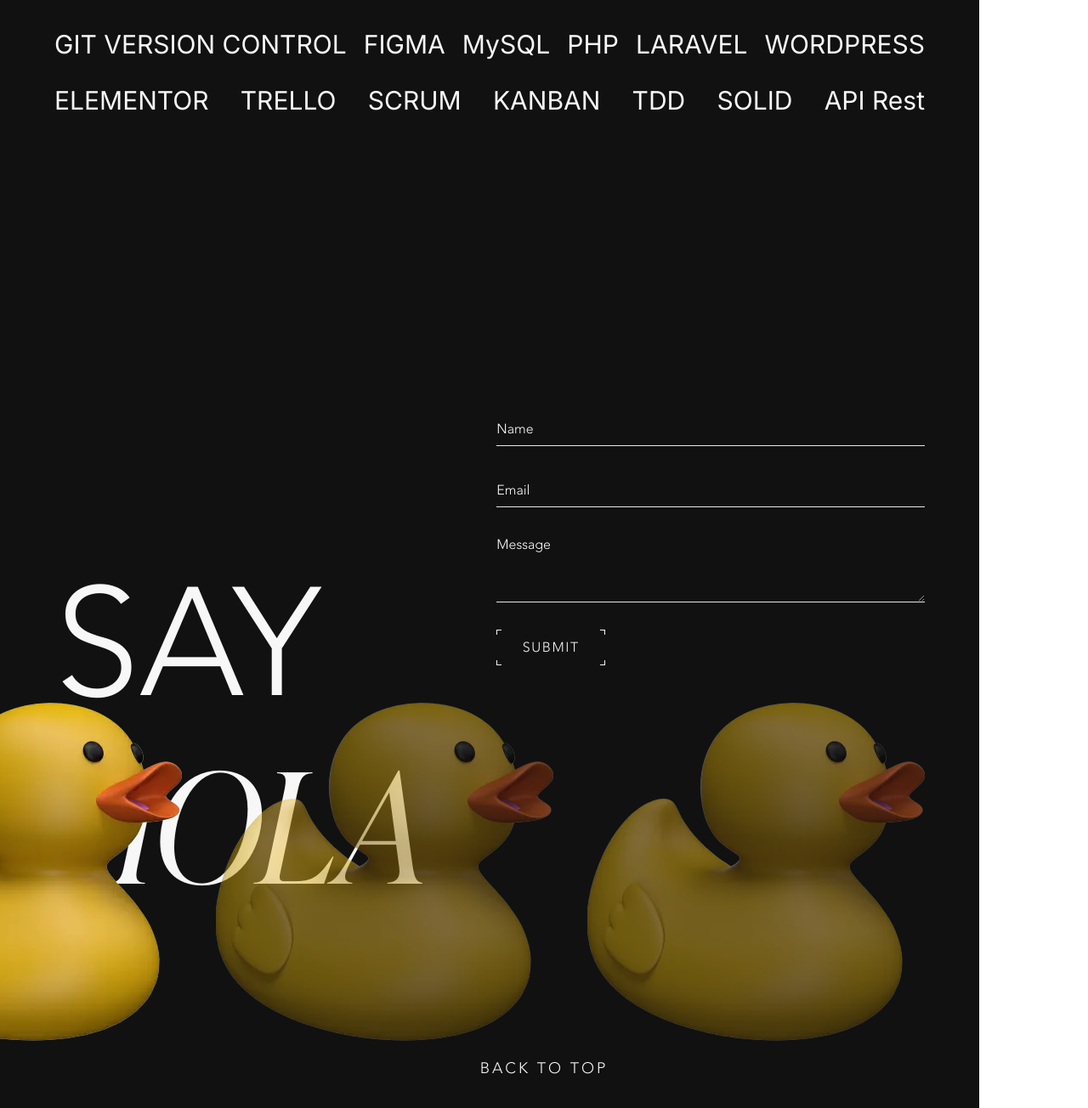
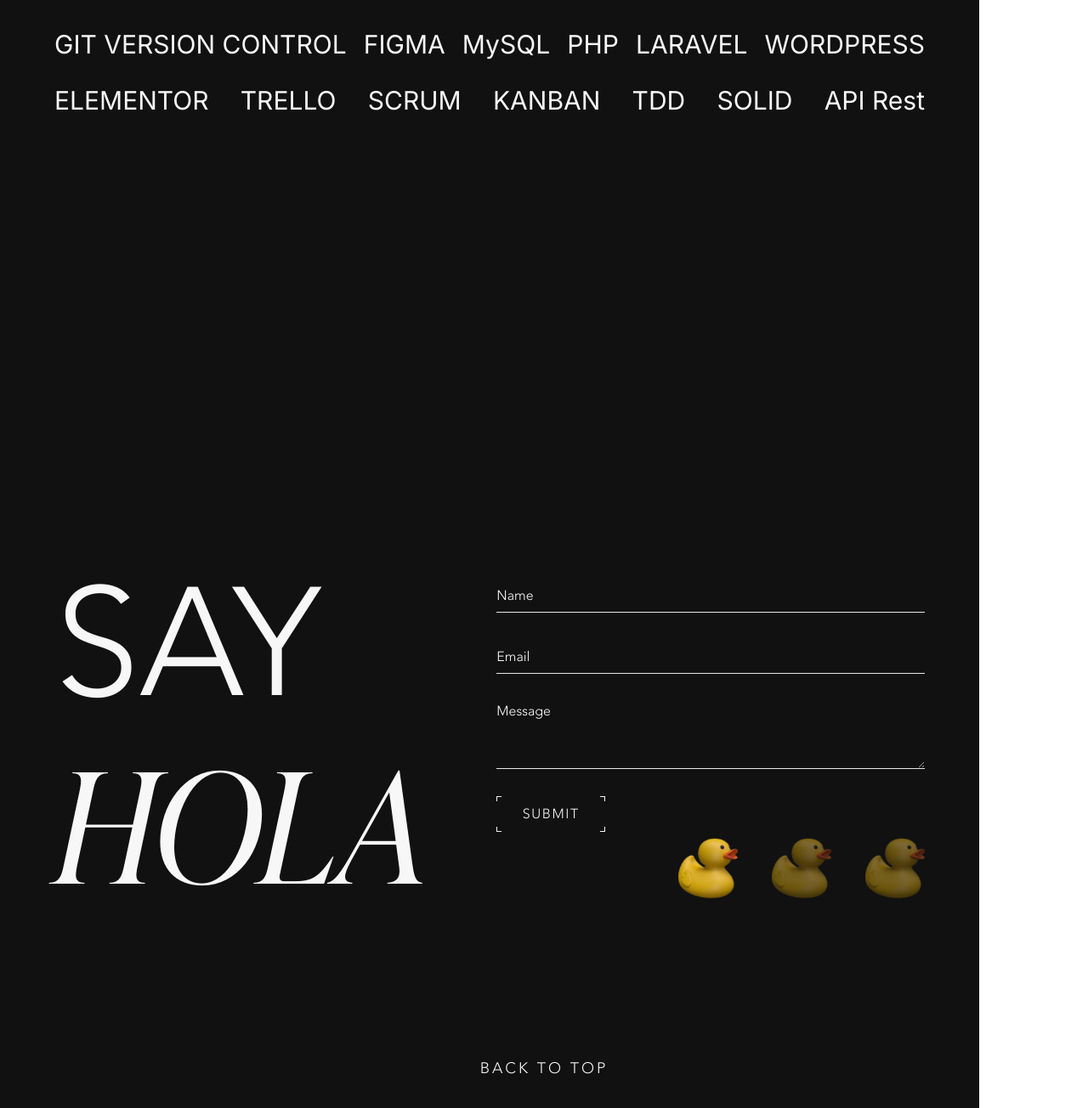
Before and after one commit to debora-smb/debora_portfolio, a Next.js app: page / in a window 1280 px wide. Shown: the part 6908-8212 px from the top of the page at 85% size. Built offline with nearby package versions, Linux system fonts and the light colour scheme.

Commit message:
style: :lipstick: update scroll icon position and ducks size

```diff
--- a/src/app/components/atoms/Atoms.module.css
+++ b/src/app/components/atoms/Atoms.module.css
@@ -137,6 +137,13 @@
 
   @media (min-width:767px) {
     .scroll {
+      right: 5vw;
+      bottom:24vh;
+    }
+  }
+
+  @media (min-width:1024px) {
+    .scroll {
       right: 30px;
       bottom:30px;
     }
@@ -153,11 +160,16 @@
 .footer {
   letter-spacing: 3px;
   transition: 0.5s linear;
+  user-select: none;
+  -webkit-user-select: none;
+  -moz-user-select: none;
+  -ms-user-select: none;
 }
 
 .footer:hover {
   letter-spacing: 7px;
 }
+
 
 
 
--- a/src/app/components/atoms/Ducks.jsx
+++ b/src/app/components/atoms/Ducks.jsx
@@ -9,21 +9,21 @@
                 width={80}
                 src="/img/rubber-duck.webp"
                 alt="3d Rubber duck"
-                className="duck opacity-50 animate-fadeInOut1 lg:w-[70px] xl:w-fit"
+                className="duck opacity-50 animate-fadeInOut1 lg:w-[70px] 2xl:w-fit"
             />
             <Image
                 height={110}
                 width={80}
                 src="/img/rubber-duck.webp"
                 alt="3d Rubber duck"
-                className="duck opacity-50 animate-fadeInOut2 lg:w-[70px] xl:w-fit"
+                className="duck opacity-50 animate-fadeInOut2 lg:w-[70px] 2xl:w-fit"
             />
             <Image
                 height={110}
                 width={80}
                 src="/img/rubber-duck.webp"
                 alt="3d Rubber duck"
-                className="duck opacity-50 animate-fadeInOut3 lg:w-[70px] xl:w-fit"
+                className="duck opacity-50 animate-fadeInOut3 lg:w-[70px] 2xl:w-fit"
             />
         </div>
     )
```
